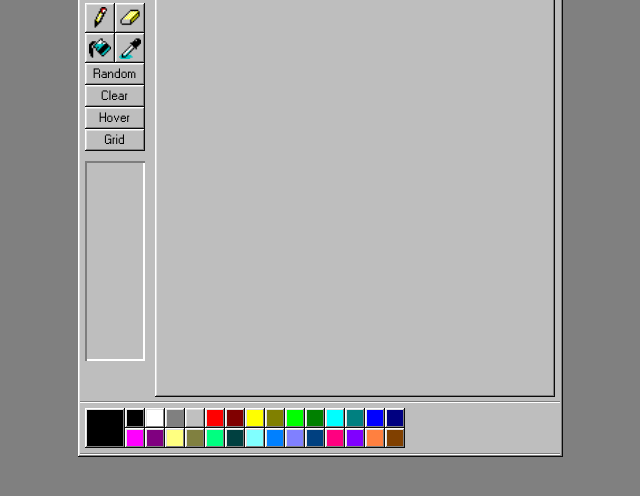
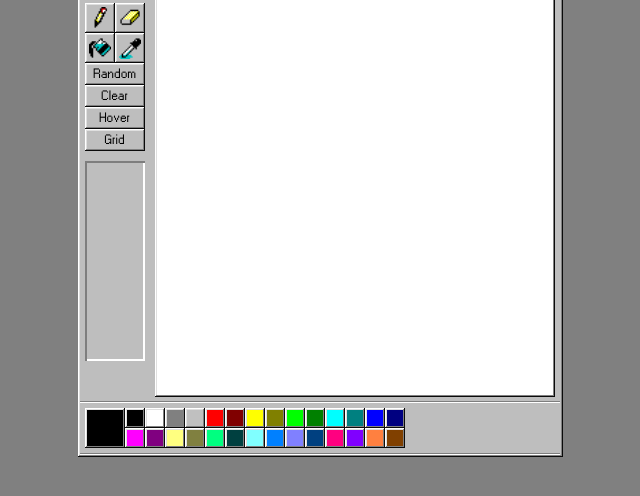
Before and after one commit to LuxSolace/Etch-A-Sketch, a plain HTML site: page index.html in a window 1280 px wide. Shown: the part 198-694 px from the top of the page, without its empty margins (320-960 px from the left). Drawn offline with Linux system fonts and the light colour scheme.

Commit message:
changed display of container to grid

```diff
--- a/style.css
+++ b/style.css
@@ -185,8 +185,10 @@ aside button {
 #paint-container {
     width: 400px;
     height: 400px;
+    background-color: var(--white);
     box-shadow: inset -1px -1px #0a0a0a, inset 1px 1px #ffffff, inset -2px -2px #808080, inset 2px 2px #dfdfdf;
-    margin: 0 5px 5px 5px
+    margin: 0 5px 5px 5px;
+    display: grid;
 }
 
 /* * * Footer * * */
```
